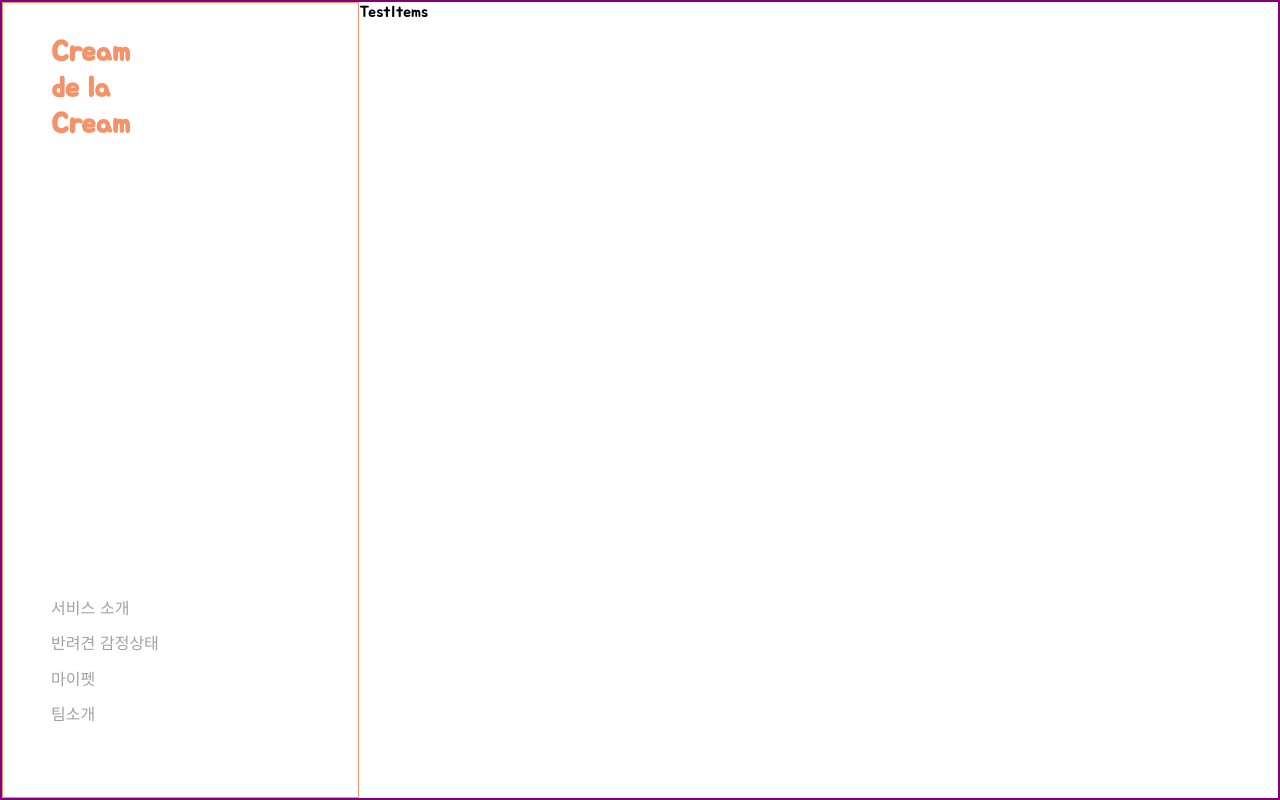
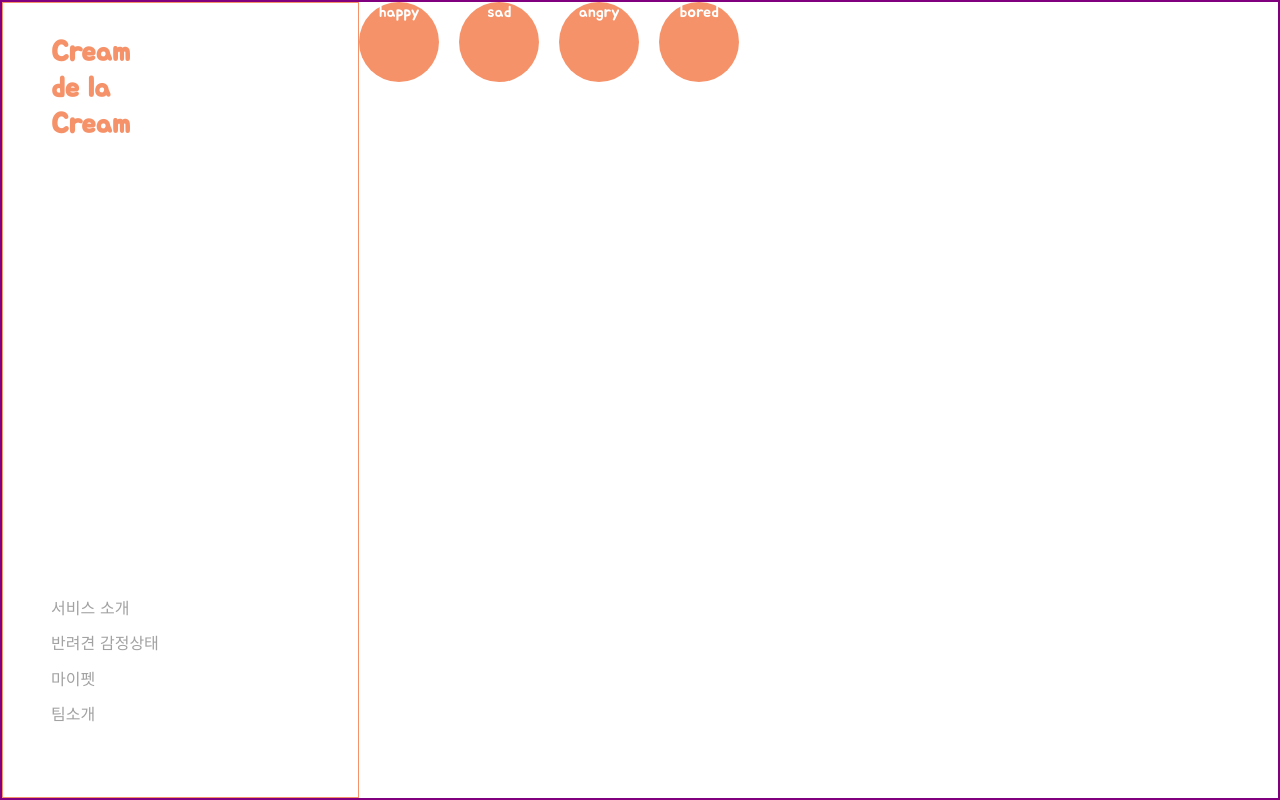
Before and after one commit to CreamDeLaCream/creme-client, a React (Create React App) app: page /analysis in a window 1280 px wide. Built offline with nearby package versions, Linux system fonts and the light colour scheme.

Commit message:
[#10] 컴포넌트 기능 구현 중

```diff
--- a/src/pages/Analysis/TestItems.js
+++ b/src/pages/Analysis/TestItems.js
@@ -1,9 +1,55 @@
-import React from 'react'
+import React, { useState } from 'react';
+import styled from 'styled-components';
 
 const TestItems = () => {
+  const [emotionResult, setEmotionResult] = useState([]);
+  const [emotionSelected, setEmotionSelected] = useState(0);
+
+  const emotions = [
+    { name: 'emotion', emotion: 'happy', id: '1' },
+    { name: 'emotion', emotion: 'sad', id: '2' },
+    { name: 'emotion', emotion: 'angry', id: '3' },
+    { name: 'emotion', emotion: 'bored', id: '4' },
+  ];
+
+  const handleEmotion = (e, idx) => {
+    setEmotionResult({
+      ...emotionResult,
+      [e.target.name]: e.target.emotion,
+    });
+    console.log(e.target.name);
+    setEmotionSelected(idx);
+  };
+
+  function Item({ itemData }) {
+    return <TestAnswer onClick={handleEmotion}>{itemData.emotion}</TestAnswer>;
+  }
+
   return (
-    <div>TestItems</div>
-  )
-}
+    <>
+      {emotions.map((item, index) => {
+        return <Item itemData={item} />;
+      })}
+    </>
+  );
+};
 
-export default TestItems
+const TestAnswer = styled.div`
+  width: 80px;
+  height: 80px;
+  cursor: pointer;
+
+  margin-right: 20px;
+
+  background-color: var(--main);
+  border-radius: 50%;
+
+  text-align: center;
+  color: #ffffff;
+
+  &:hover {
+    background-color: var(--cream);
+  }
+`;
+
+export default TestItems;
```
